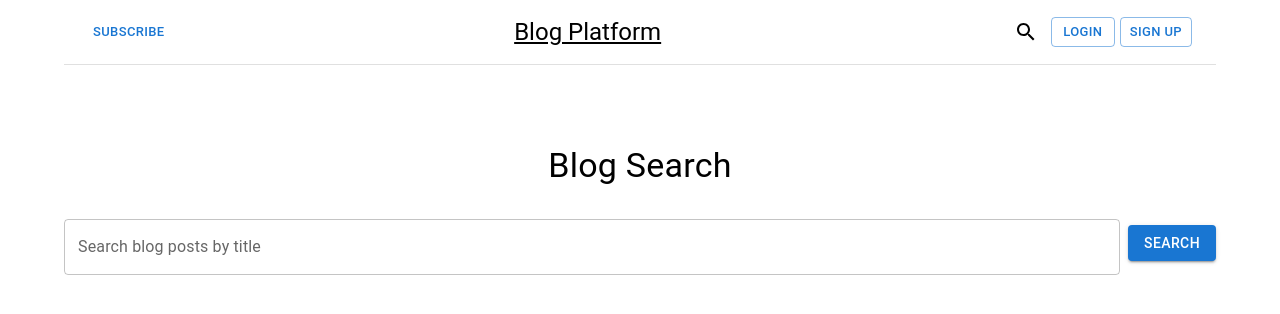
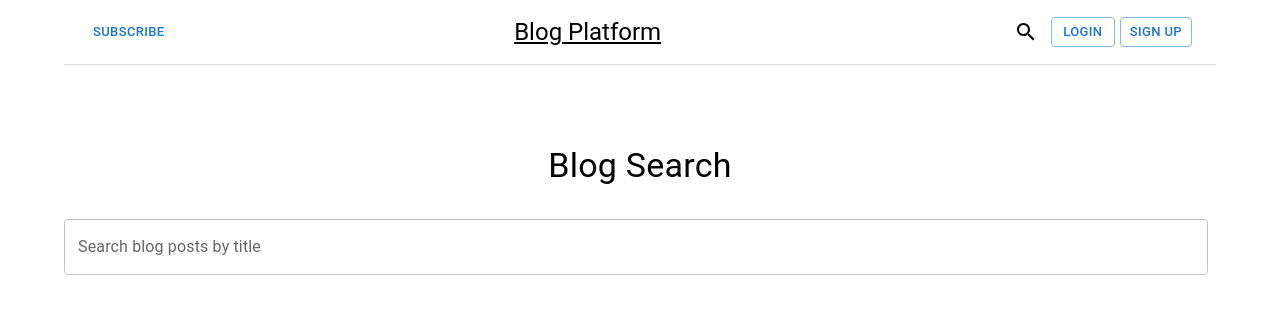
Before and after one commit to yashpatel-py/UML-CSP-586-02-Blogging-Platform-Assignment-4, a React (Create React App) app: page /search-page in a window 1280 px wide. Shown: the top 314 px of the page. Built offline with nearby package versions, Linux system fonts and the light colour scheme.

Commit message:
Realtime Search Implemented

```diff
--- a/package.json
+++ b/package.json
@@ -16,6 +16,7 @@
     "axios": "^1.6.8",
     "cors": "^2.8.5",
     "dotenv": "^16.4.5",
+    "lodash": "^4.17.21",
     "markdown-to-jsx": "^7.3.2",
     "openai": "^4.31.0",
     "react": "^18.2.0",
--- a/src/components/search_page.js
+++ b/src/components/search_page.js
@@ -1,8 +1,9 @@
-import React, { useState } from 'react';
+import React, { useState, useEffect } from 'react';
 import axios from 'axios';
-import { Box, TextField, Button, CircularProgress, Typography, Container, Grid } from '@mui/material';
-import FeaturedPost from './FeaturedPost'; // Ensure this import path is correct
+import { Box, TextField, CircularProgress, Typography, Container, Grid } from '@mui/material';
+import FeaturedPost from './FeaturedPost';
 import Header from './Header';
+import _ from 'lodash'; // Ensure lodash is installed
 
 function SearchPage() {
     const [query, setQuery] = useState('');
@@ -10,26 +11,26 @@ function SearchPage() {
     const [isLoading, setIsLoading] = useState(false);
     const [error, setError] = useState('');
 
-    const handleSearch = async () => {
-        setIsLoading(true);
+    useEffect(() => {
+        const debouncedSearch = _.debounce(async (searchQuery) => {
+            if (!searchQuery.trim()) {
+                setResults([]);
                 setError('');
-        setResults([]);
-
-        if (!query.trim()) {
-            setError('Please enter a search term.');
                 setIsLoading(false);
                 return;
             }
+
+            setIsLoading(true);
+            setError('');
 
             try {
                 const response = await axios.post('http://localhost:9200/blogposts/_search', {
                     query: {
                         match: {
-                        title: query
+                            title: searchQuery
                         }
                     }
                 });
-
                 setResults(response.data.hits.hits.map(hit => ({ ...hit._source, id: hit._id })));
             } catch (error) {
                 console.error('Failed to search posts:', error);
@@ -37,9 +38,16 @@ function SearchPage() {
             } finally {
                 setIsLoading(false);
             }
+        }, 300); // Debounce the search
+
+        debouncedSearch(query);
+
+        // Cleanup function to cancel the debounce on component unmount
+        return () => {
+            debouncedSearch.cancel();
         };
+    }, [query]); // Only re-run the effect if query changes
 
-    // Retrieve the blog sections from localStorage
     const blogSections = JSON.parse(localStorage.getItem('blogSections') || '[]');
 
     return (
@@ -59,14 +67,7 @@ function SearchPage() {
                         variant="outlined"
                         sx={{ flex: 1, mr: 1 }}
                     />
-                    <Button
-                        variant="contained"
-                        color="primary"
-                        onClick={handleSearch}
-                        disabled={isLoading}
-                    >
-                        {isLoading ? <CircularProgress size={24} /> : 'Search'}
-                    </Button>
+                    {isLoading && <CircularProgress size={24} />}
                 </Box>
                 {error && <Typography color="error" align="center">{error}</Typography>}
                 {isLoading ? (
@@ -75,7 +76,6 @@ function SearchPage() {
                     <Grid container spacing={4} justifyContent="center">
                         {results.length > 0 ? (
                             results.map((post) => (
-                                // Ensure that post.id is unique
                                 <FeaturedPost key={post.id} post={post} />
                             ))
                         ) : (
```
Also changed, not shown: 1 other file (tests, documents, lock files or other folders). Lines whose indentation alone changed are shown as unchanged.
